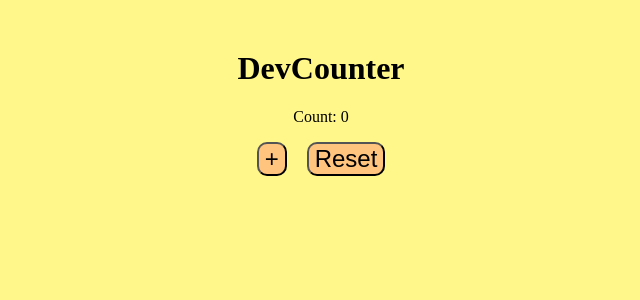
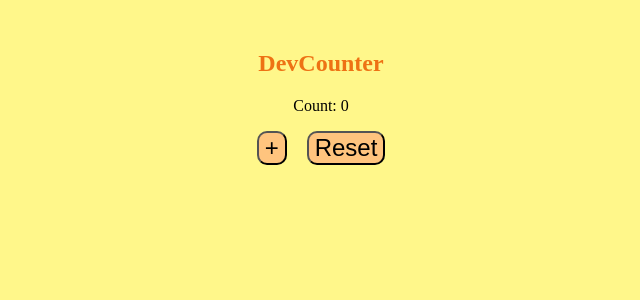
Before and after one commit to Devendra-23/Counter-App-with-React, a React (Create React App) app: page / in a window 1280 px wide. Shown: the top 300 px of the page, without its empty margins (319-959 px from the left). Built offline with nearby package versions, Linux system fonts and the light colour scheme.

Commit message:
modified h1 Css

```diff
--- a/src/App.css
+++ b/src/App.css
@@ -9,6 +9,11 @@
 p {
   font-size: 16px;
   color: "#1B4242";
+}
+
+h1 {
+  font-size: 24px;
+  color: #ee7214;
 }
 body {
   background-color: #fff78a;
```
